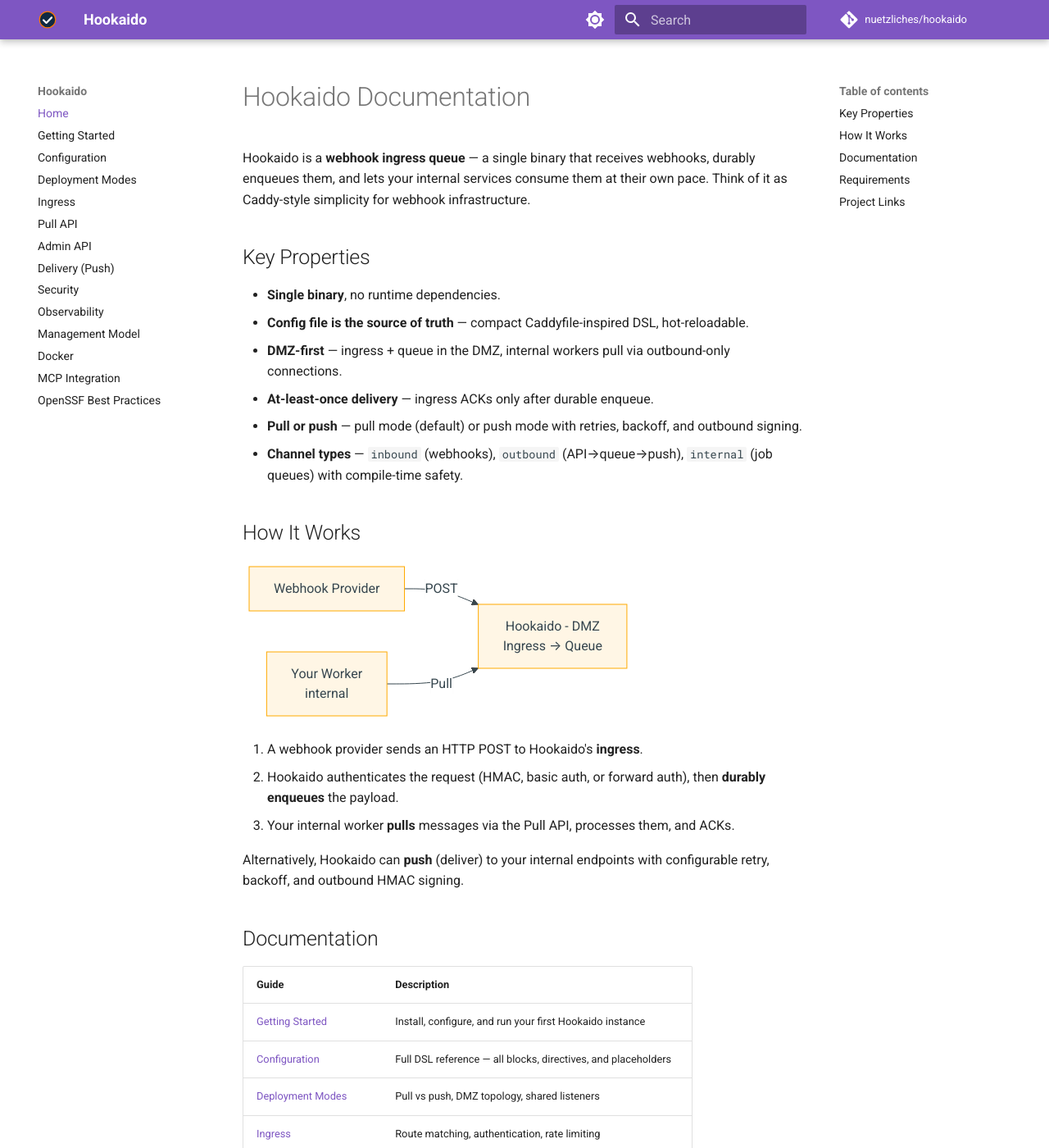
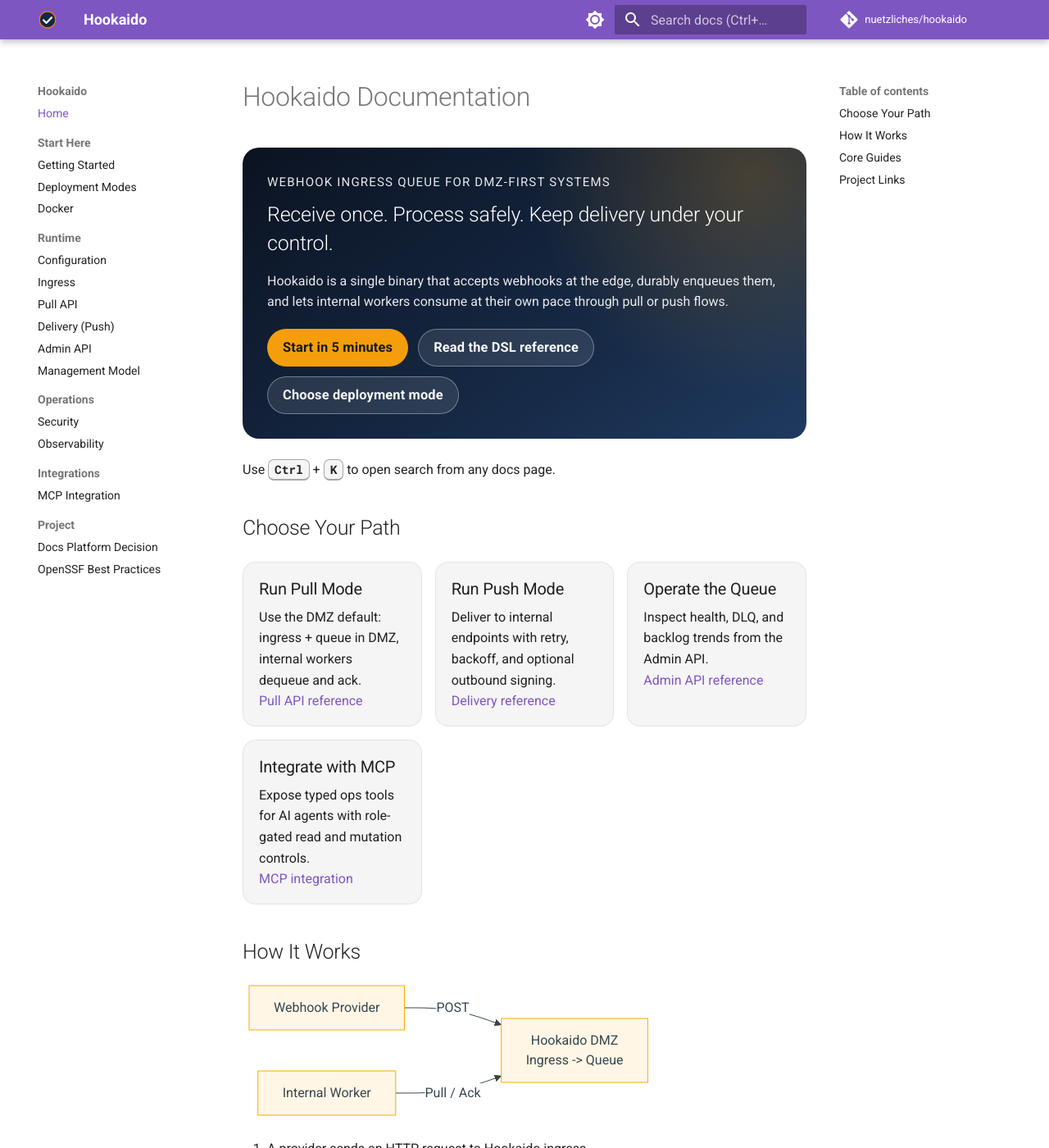
Before and after one commit to nuetzliches/hookaido, an MkDocs documentation site: the page built from docs/index.md, in a window 1280 px wide and 1400 px high. Shown: the whole window at 82% size. Built offline with MkDocs 1.6.1 and Material for MkDocs 9.7.7, drawn with Linux system fonts in a browser that asks for light colours; comment, search, counter and statistics services are not loaded; some of the changed text lies outside the part shown.

Commit message:
docs: refresh documentation UX and navigation

````diff
--- /dev/null
+++ b/docs/assets/javascripts/command-palette.js
@@ -0,0 +1,77 @@
+(function () {
+  if (window.__hookaidoCommandPaletteBound) {
+    return;
+  }
+  window.__hookaidoCommandPaletteBound = true;
+
+  function isEditableTarget(target) {
+    if (!target) {
+      return false;
+    }
+    if (target.isContentEditable) {
+      return true;
+    }
+    var tag = target.tagName ? target.tagName.toLowerCase() : "";
+    return tag === "input" || tag === "textarea" || tag === "select";
+  }
+
+  function getSearchInput() {
+    return document.querySelector('input[data-md-component="search-query"]');
+  }
+
+  function openSearchDialog() {
+    var toggle = document.querySelector('input[data-md-toggle="search"]');
+    if (toggle) {
+      if (!toggle.checked) {
+        toggle.checked = true;
+        toggle.dispatchEvent(new Event("change", { bubbles: true }));
+      }
+      return;
+    }
+    var fallbackOpenButton = document.querySelector('label[for="__search"]');
+    if (fallbackOpenButton) {
+      fallbackOpenButton.click();
+    }
+  }
+
+  function focusSearchInput() {
+    openSearchDialog();
+    window.setTimeout(function () {
+      var searchInput = getSearchInput();
+      if (!searchInput) {
+        return;
+      }
+      searchInput.focus();
+      searchInput.select();
+    }, 30);
+  }
+
+  function applySearchPlaceholderHint() {
+    var searchInput = getSearchInput();
+    if (!searchInput) {
+      return;
+    }
+    searchInput.placeholder = "Search docs (Ctrl+K)";
+  }
+
+  function onKeyDown(event) {
+    if (!(event.ctrlKey || event.metaKey)) {
+      return;
+    }
+    if (event.key.toLowerCase() !== "k") {
+      return;
+    }
+    if (isEditableTarget(event.target)) {
+      return;
+    }
+    event.preventDefault();
+    focusSearchInput();
+  }
+
+  document.addEventListener("keydown", onKeyDown);
+  document.addEventListener("DOMContentLoaded", applySearchPlaceholderHint);
+
+  if (typeof document$ !== "undefined" && document$.subscribe) {
+    document$.subscribe(applySearchPlaceholderHint);
+  }
+})();
--- /dev/null
+++ b/docs/assets/stylesheets/extra.css
@@ -0,0 +1,114 @@
+.md-typeset .hk-hero {
+  background:
+    radial-gradient(circle at 90% 10%, rgba(245, 158, 11, 0.22), transparent 38%),
+    linear-gradient(145deg, #0b1321 0%, #152742 58%, #1f3a5f 100%);
+  border-radius: 1rem;
+  color: #f8fafc;
+  margin: 0 0 1.25rem;
+  overflow: hidden;
+  padding: 1.5rem;
+  position: relative;
+}
+
+.md-typeset .hk-eyebrow {
+  color: rgba(248, 250, 252, 0.82);
+  font-size: 0.75rem;
+  letter-spacing: 0.08em;
+  margin: 0 0 0.5rem;
+  text-transform: uppercase;
+}
+
+.md-typeset .hk-hero h2 {
+  color: #ffffff;
+  margin: 0;
+}
+
+.md-typeset .hk-hero p {
+  color: rgba(248, 250, 252, 0.92);
+}
+
+.md-typeset .hk-actions {
+  display: flex;
+  flex-wrap: wrap;
+  gap: 0.6rem;
+  margin-top: 1rem;
+}
+
+.md-typeset .hk-button {
+  border: 1px solid transparent;
+  border-radius: 999px;
+  display: inline-block;
+  font-size: 0.82rem;
+  font-weight: 700;
+  letter-spacing: 0.01em;
+  padding: 0.45rem 0.9rem;
+  text-decoration: none;
+  transition: transform 120ms ease, background-color 120ms ease, border-color 120ms ease;
+}
+
+.md-typeset .hk-button:hover {
+  transform: translateY(-1px);
+}
+
+.md-typeset .hk-button-primary {
+  background: #f59e0b;
+  color: #111827;
+}
+
+.md-typeset .hk-button-primary:hover {
+  background: #fbbf24;
+}
+
+.md-typeset .hk-button-secondary {
+  background: rgba(255, 255, 255, 0.1);
+  border-color: rgba(255, 255, 255, 0.35);
+  color: #f8fafc;
+}
+
+.md-typeset .hk-button-secondary:hover {
+  background: rgba(255, 255, 255, 0.2);
+}
+
+.md-typeset .hk-grid {
+  display: grid;
+  gap: 0.8rem;
+  grid-template-columns: repeat(auto-fit, minmax(210px, 1fr));
+  margin: 1.2rem 0 1.4rem;
+}
+
+.md-typeset .hk-card {
+  background: var(--md-code-bg-color);
+  border: 1px solid var(--md-default-fg-color--lightest);
+  border-radius: 0.8rem;
+  padding: 0.85rem 0.95rem;
+}
+
+.md-typeset .hk-card h3 {
+  margin: 0 0 0.35rem;
+}
+
+.md-typeset .hk-card p {
+  margin: 0;
+}
+
+.md-typeset .hk-kbd {
+  background: var(--md-code-bg-color);
+  border: 1px solid var(--md-default-fg-color--lighter);
+  border-bottom-width: 2px;
+  border-radius: 0.35rem;
+  font-family: var(--md-code-font-family);
+  font-size: 0.72rem;
+  font-weight: 700;
+  padding: 0.1rem 0.35rem;
+}
+
+[data-md-color-scheme="slate"] .md-typeset .hk-card {
+  background: rgba(255, 255, 255, 0.02);
+  border-color: rgba(255, 255, 255, 0.18);
+}
+
+@media (max-width: 700px) {
+  .md-typeset .hk-hero {
+    padding: 1.2rem;
+  }
+}
--- a/docs/index.md
+++ b/docs/index.md
@@ -1,61 +1,80 @@
 # Hookaido Documentation
 
-Hookaido is a **webhook ingress queue** — a single binary that receives webhooks, durably enqueues them, and lets your internal services consume them at their own pace. Think of it as Caddy-style simplicity for webhook infrastructure.
+<div class="hk-hero">
+  <p class="hk-eyebrow">Webhook ingress queue for DMZ-first systems</p>
+  <h2>Receive once. Process safely. Keep delivery under your control.</h2>
+  <p>
+    Hookaido is a single binary that accepts webhooks at the edge, durably enqueues them,
+    and lets internal workers consume at their own pace through pull or push flows.
+  </p>
+  <div class="hk-actions">
+    <a class="hk-button hk-button-primary" href="getting-started.md">Start in 5 minutes</a>
+    <a class="hk-button hk-button-secondary" href="configuration.md">Read the DSL reference</a>
+    <a class="hk-button hk-button-secondary" href="deployment-modes.md">Choose deployment mode</a>
+  </div>
+</div>
 
-## Key Properties
+Use <span class="hk-kbd">Ctrl</span> + <span class="hk-kbd">K</span> to open search from any docs page.
 
-- **Single binary**, no runtime dependencies.
-- **Config file is the source of truth** — compact Caddyfile-inspired DSL, hot-reloadable.
-- **DMZ-first** — ingress + queue in the DMZ, internal workers pull via outbound-only connections.
-- **At-least-once delivery** — ingress ACKs only after durable enqueue.
-- **Pull or push** — pull mode (default) or push mode with retries, backoff, and outbound signing.
-- **Channel types** — `inbound` (webhooks), `outbound` (API→queue→push), `internal` (job queues) with compile-time safety.
+## Choose Your Path
+
+<div class="hk-grid">
+  <div class="hk-card">
+    <h3>Run Pull Mode</h3>
+    <p>Use the DMZ default: ingress + queue in DMZ, internal workers dequeue and ack.</p>
+    <p><a href="pull-api.md">Pull API reference</a></p>
+  </div>
+  <div class="hk-card">
+    <h3>Run Push Mode</h3>
+    <p>Deliver to internal endpoints with retry, backoff, and optional outbound signing.</p>
+    <p><a href="delivery.md">Delivery reference</a></p>
+  </div>
+  <div class="hk-card">
+    <h3>Operate the Queue</h3>
+    <p>Inspect health, DLQ, and backlog trends from the Admin API.</p>
+    <p><a href="admin-api.md">Admin API reference</a></p>
+  </div>
+  <div class="hk-card">
+    <h3>Integrate with MCP</h3>
+    <p>Expose typed ops tools for AI agents with role-gated read and mutation controls.</p>
+    <p><a href="mcp.md">MCP integration</a></p>
+  </div>
+</div>
 
 ## How It Works
 
 ```mermaid
 graph LR
-    WP[Webhook Provider] -->|POST| HK[Hookaido - DMZ<br>Ingress → Queue]
-    YW[Your Worker<br>internal] -->|Pull| HK
+    WP[Webhook Provider] -->|POST| HK[Hookaido DMZ<br>Ingress -> Queue]
+    YW[Internal Worker] -->|Pull / Ack| HK
 ```
 
-1. A webhook provider sends an HTTP POST to Hookaido's **ingress**.
-2. Hookaido authenticates the request (HMAC, basic auth, or forward auth), then **durably enqueues** the payload.
-3. Your internal worker **pulls** messages via the Pull API, processes them, and ACKs.
+1. A provider sends an HTTP request to Hookaido ingress.
+2. Hookaido validates auth and routing rules, then durably enqueues before ACK.
+3. Workers consume by Pull API or Hookaido delivers by push with retries.
 
-Alternatively, Hookaido can **push** (deliver) to your internal endpoints with configurable retry, backoff, and outbound HMAC signing.
+## Core Guides
 
-## Documentation
-
-| Guide                                   | Description                                                   |
-| --------------------------------------- | ------------------------------------------------------------- |
-| [Getting Started](getting-started.md)   | Install, configure, and run your first Hookaido instance      |
-| [Configuration](configuration.md)       | Full DSL reference — all blocks, directives, and placeholders |
-| [Deployment Modes](deployment-modes.md) | Pull vs push, DMZ topology, shared listeners                  |
-| [Ingress](ingress.md)                   | Route matching, authentication, rate limiting                 |
-| [Pull API](pull-api.md)                 | Dequeue, ACK, NACK, extend — the consumer protocol            |
-| [Admin API](admin-api.md)               | Health checks, DLQ, message management, backlog insights      |
-| [Delivery (Push)](delivery.md)          | Push dispatcher, retry policies, outbound signing             |
-| [Security](security.md)                 | Secrets, TLS/mTLS, HMAC, SSRF protection                      |
-| [Observability](observability.md)       | Logging, Prometheus metrics, OpenTelemetry tracing            |
-| [Management Model](management-model.md) | Application/endpoint labels, publish policies                 |
-| [Docker Quickstart](docker.md)          | Run Hookaido with Docker / Docker Compose                     |
-| [MCP Integration](mcp.md)               | AI-assisted operations via Model Context Protocol             |
-| [OpenSSF Best Practices](ossf-best-practices.md) | Badge evidence links and maintenance checklist         |
-
-## Requirements
-
-- Pre-built binaries available from [GitHub Releases](https://github.com/nuetzliches/hookaido/releases) (no Go needed)
-- Build from source: Go 1.25+
-- Official container image: `ghcr.io/nuetzliches/hookaido` (for example `docker pull ghcr.io/nuetzliches/hookaido:latest`)
-- Docker: see [Docker Quickstart](docker.md)
+| Guide | Use it for |
+| --- | --- |
+| [Getting Started](getting-started.md) | First run, quick config, and local validation |
+| [Configuration](configuration.md) | Full Hookaidofile blocks, defaults, and placeholders |
+| [Deployment Modes](deployment-modes.md) | `dmz-queue pull`, push mode, and shared listener behavior |
+| [Ingress](ingress.md) | Matching, auth, and rate limiting |
+| [Pull API](pull-api.md) | Dequeue, ack, nack, extend contract |
+| [Admin API](admin-api.md) | Health, backlog, DLQ, and message mutation endpoints |
+| [Delivery](delivery.md) | Push retries, timeouts, concurrency, and signing |
+| [Security](security.md) | Secret refs, TLS/mTLS, replay protection, SSRF policy |
+| [Observability](observability.md) | Logs, metrics, tracing, and diagnostics |
+| [Management Model](management-model.md) | Application and endpoint mapping semantics |
+| [MCP Integration](mcp.md) | Tooling model, roles, and runtime controls |
+| [Docs Platform Decision](documentation-platform.md) | Why docs currently stay on MkDocs Material |
+| [OpenSSF Best Practices](ossf-best-practices.md) | Badge evidence links and maintenance checklist |
 
 ## Project Links
 
-- [DESIGN.md](https://github.com/nuetzliches/hookaido/blob/main/DESIGN.md) — canonical specification
-- [CONTRIBUTING.md](https://github.com/nuetzliches/hookaido/blob/main/CONTRIBUTING.md) — contribution workflow
-- [CODE_OF_CONDUCT.md](https://github.com/nuetzliches/hookaido/blob/main/CODE_OF_CONDUCT.md) — community standards
-- [SECURITY.md](https://github.com/nuetzliches/hookaido/blob/main/SECURITY.md) — vulnerability reporting policy
-- [GOVERNANCE.md](https://github.com/nuetzliches/hookaido/blob/main/GOVERNANCE.md) — maintainership and decisions
-- [CHANGELOG.md](https://github.com/nuetzliches/hookaido/blob/main/CHANGELOG.md) — notable changes
-- [STATUS.md](https://github.com/nuetzliches/hookaido/blob/main/STATUS.md) — development status
+- [README.md](https://github.com/nuetzliches/hookaido/blob/main/README.md)
+- [DESIGN.md](https://github.com/nuetzliches/hookaido/blob/main/DESIGN.md)
+- [CHANGELOG.md](https://github.com/nuetzliches/hookaido/blob/main/CHANGELOG.md)
+- [STATUS.md](https://github.com/nuetzliches/hookaido/blob/main/STATUS.md)
+- [BACKLOG.md](https://github.com/nuetzliches/hookaido/blob/main/BACKLOG.md)
--- a/mkdocs.yml
+++ b/mkdocs.yml
@@ -27,8 +27,11 @@ theme:
     - navigation.instant
     - navigation.tracking
     - navigation.sections
+    - navigation.expand
     - navigation.top
     - search.suggest
+    - search.highlight
+    - search.share
     - content.code.copy
 
 markdown_extensions:
@@ -49,18 +52,30 @@ markdown_extensions:
 
 nav:
   - Home: index.md
-  - Getting Started: getting-started.md
-  - Configuration: configuration.md
-  - Deployment Modes: deployment-modes.md
-  - Ingress: ingress.md
-  - Pull API: pull-api.md
-  - Admin API: admin-api.md
-  - Delivery (Push): delivery.md
-  - Security: security.md
-  - Observability: observability.md
-  - Management Model: management-model.md
-  - Docker: docker.md
-  - MCP Integration: mcp.md
-  - OpenSSF Best Practices: ossf-best-practices.md
+  - Start Here:
+      - Getting Started: getting-started.md
+      - Deployment Modes: deployment-modes.md
+      - Docker: docker.md
+  - Runtime:
+      - Configuration: configuration.md
+      - Ingress: ingress.md
+      - Pull API: pull-api.md
+      - Delivery (Push): delivery.md
+      - Admin API: admin-api.md
+      - Management Model: management-model.md
+  - Operations:
+      - Security: security.md
+      - Observability: observability.md
+  - Integrations:
+      - MCP Integration: mcp.md
+  - Project:
+      - Docs Platform Decision: documentation-platform.md
+      - OpenSSF Best Practices: ossf-best-practices.md
+
+extra_css:
+  - assets/stylesheets/extra.css
+
+extra_javascript:
+  - assets/javascripts/command-palette.js
 
 docs_dir: docs
````
Also changed, not shown: BACKLOG.md (+2 -1 lines), CHANGELOG.md (+4 -0 lines), docs/documentation-platform.md (added, +70 -0 lines).
